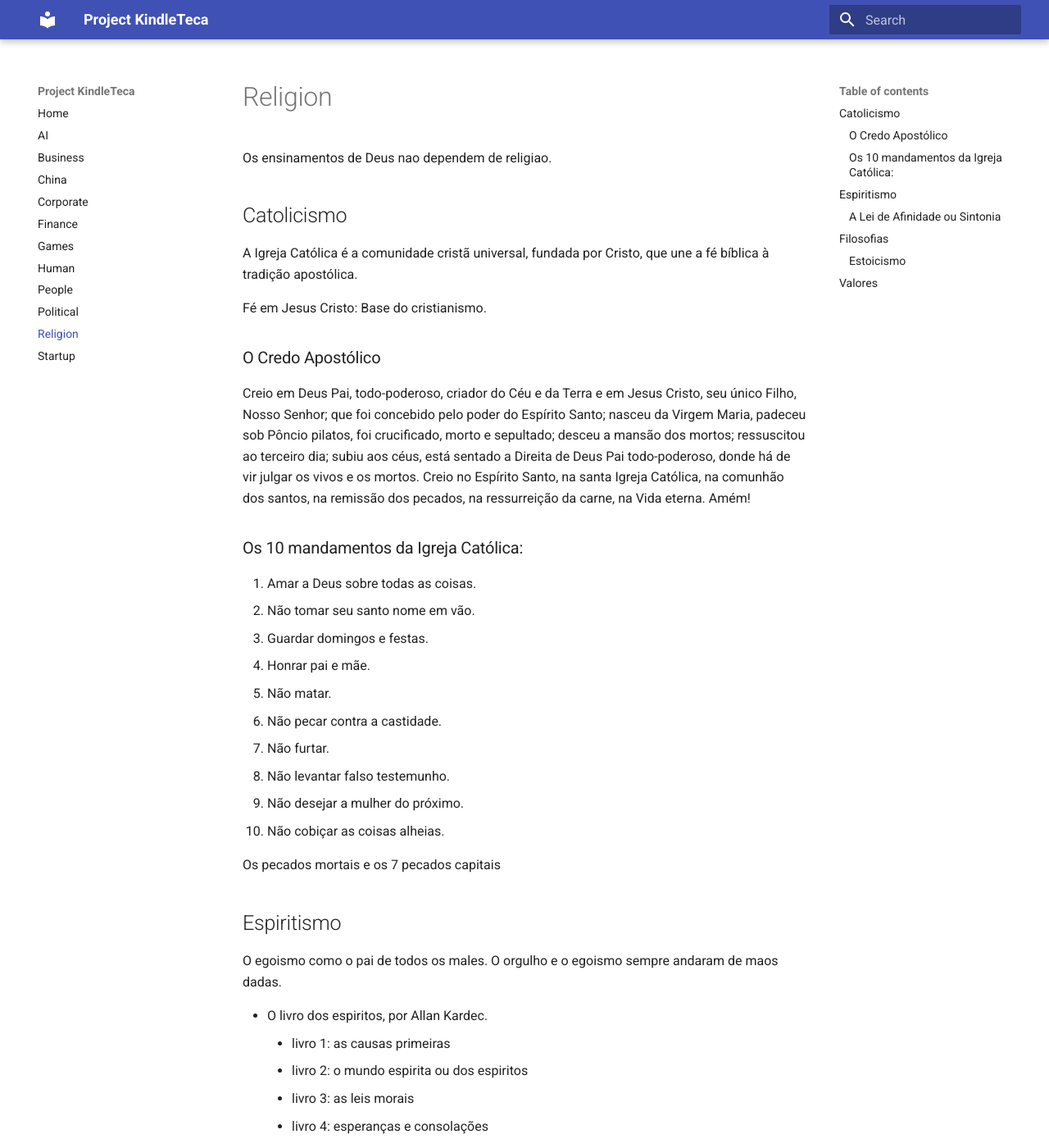
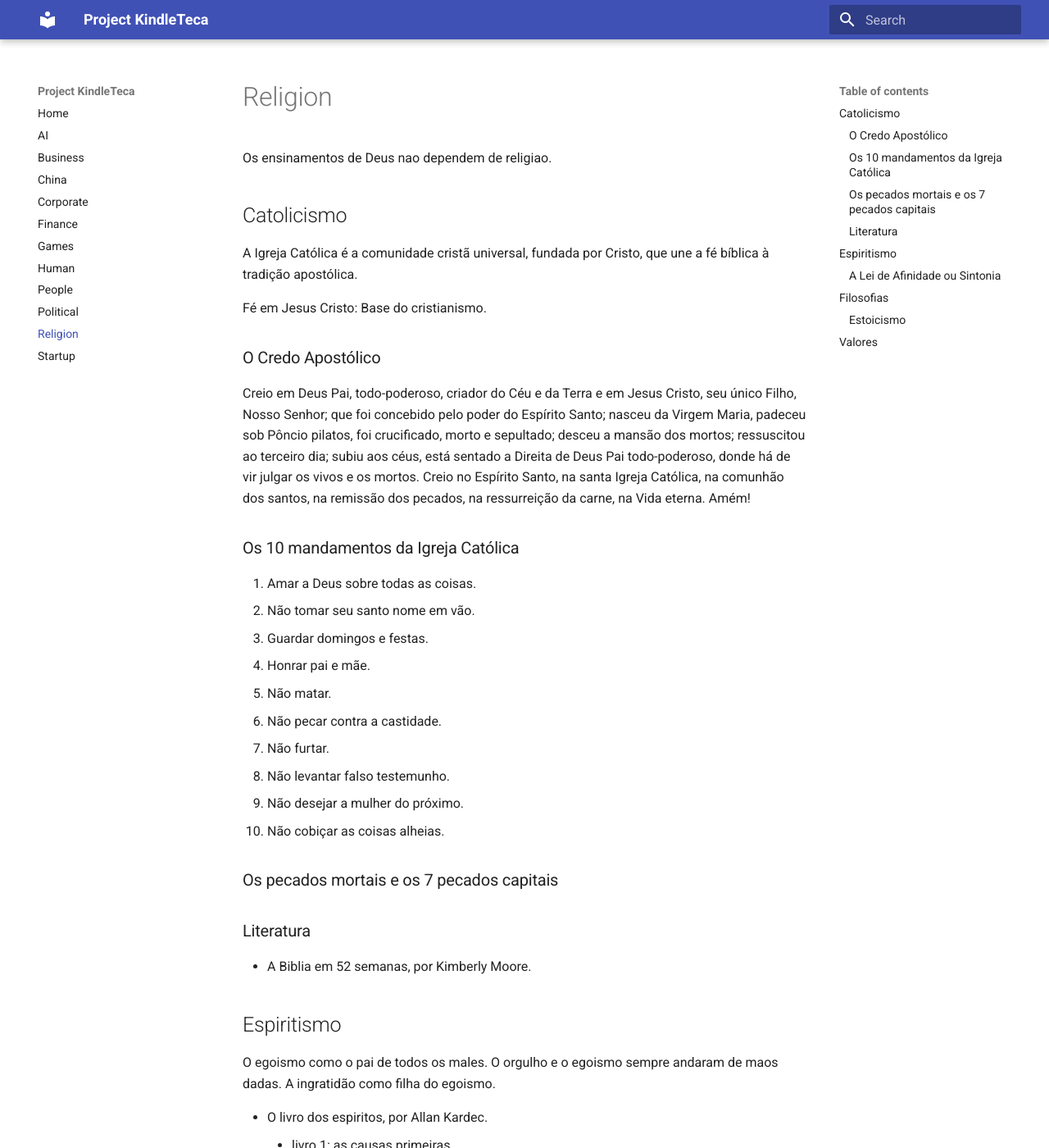
Before and after one commit to renatobrf/kindle-teca, an MkDocs documentation site: the page built from docs/religiao.md, in a window 1280 px wide and 1400 px high. Shown: the whole window at 82% size. Built offline with MkDocs 1.6.1 and Material for MkDocs 9.7.7, drawn with Linux system fonts in a browser that asks for light colours.

Commit message:
Revise headings and add sections on sins and literature
Updated headings and added new sections in the document.

```diff
--- a/docs/religiao.md
+++ b/docs/religiao.md
@@ -10,7 +10,7 @@ Fé em Jesus Cristo: Base do cristianismo.
 
 Creio em Deus Pai, todo-poderoso, criador do Céu e da Terra e em Jesus Cristo, seu único Filho, Nosso Senhor; que foi concebido pelo poder do Espírito Santo; nasceu da Virgem Maria, padeceu sob Pôncio pilatos, foi crucificado, morto e sepultado; desceu a mansão dos mortos; ressuscitou ao terceiro dia; subiu aos céus, está sentado a Direita de Deus Pai todo-poderoso, donde há de vir julgar os vivos e os mortos. Creio no Espírito Santo, na santa Igreja Católica, na comunhão dos santos, na remissão dos pecados, na ressurreição da carne, na Vida eterna. Amém!
 
-### Os 10 mandamentos da Igreja Católica:
+### Os 10 mandamentos da Igreja Católica
 
 1. Amar a Deus sobre todas as coisas.
 2. Não tomar seu santo nome em vão.
@@ -23,12 +23,15 @@ Creio em Deus Pai, todo-poderoso, criador do Céu e da Terra e em Jesus Cristo,
 9. Não desejar a mulher do próximo.
 10. Não cobiçar as coisas alheias.
 
+### Os pecados mortais e os 7 pecados capitais
 
-Os pecados mortais e os 7 pecados capitais
+### Literatura
+
+- A Biblia em 52 semanas, por Kimberly Moore.
 
 ## Espiritismo
 
-O egoismo como o pai de todos os males. O orgulho e o egoismo sempre andaram de maos dadas.
+O egoismo como o pai de todos os males. O orgulho e o egoismo sempre andaram de maos dadas. A ingratidão como filha do egoismo.
 
 - O livro dos espiritos, por Allan Kardec.
     - livro 1: as causas primeiras
```
